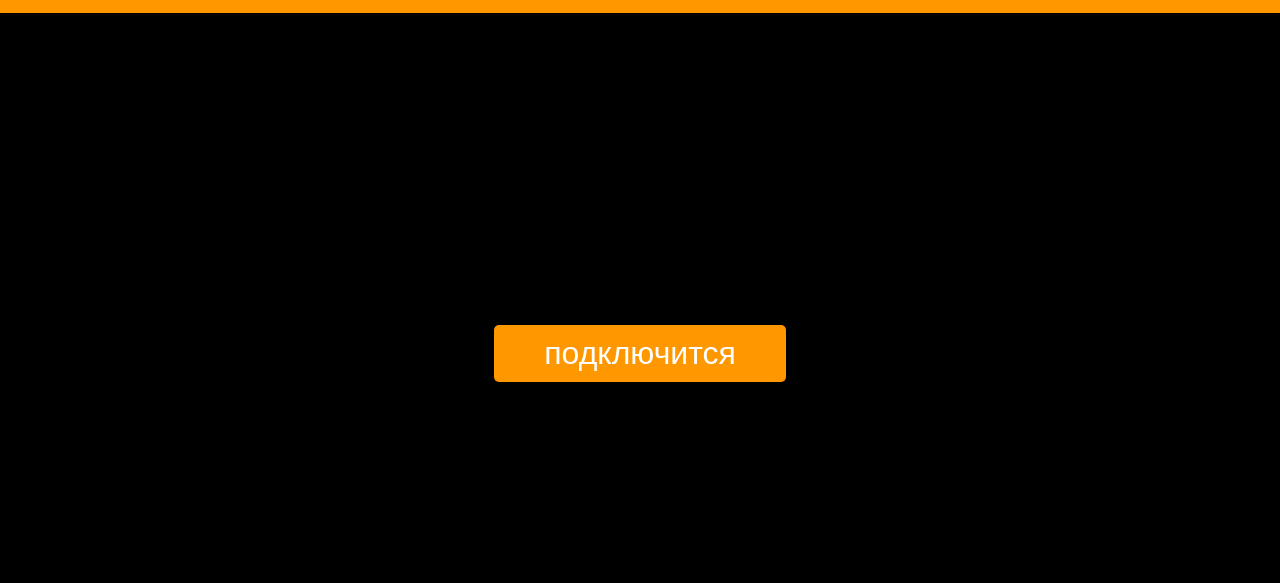
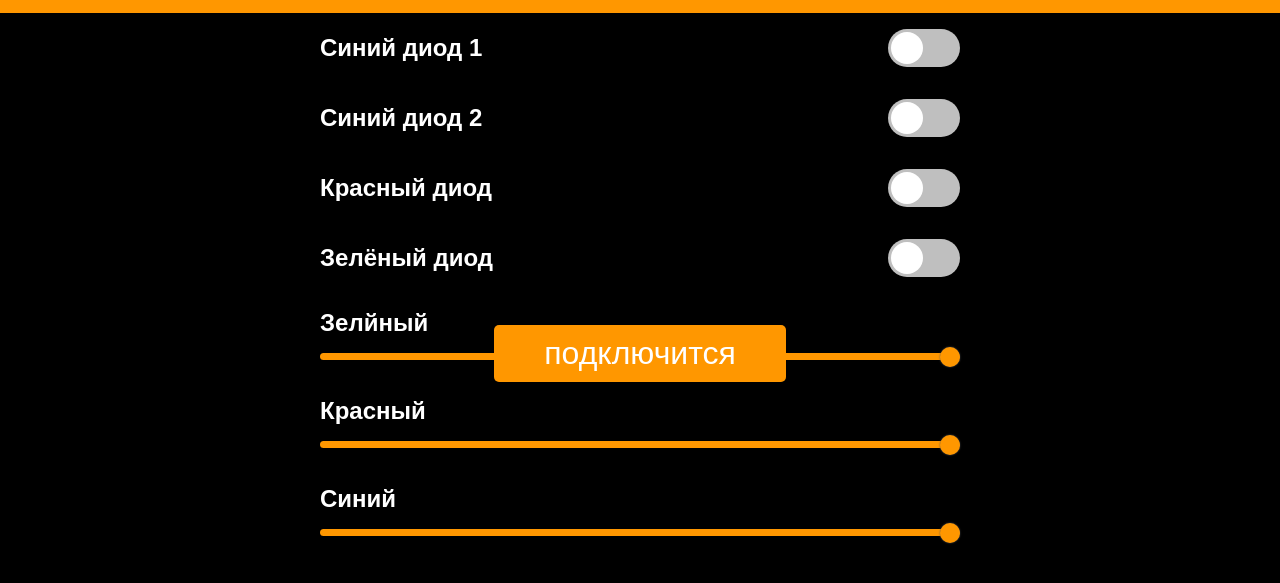
Before and after one commit to Biktop-NIP/app, a plain HTML site: page index.html in a window 1280 px wide. Shown: the part 47-630 px from the top of the page. Drawn offline with Linux system fonts and the light colour scheme.

Commit message:
Update style.css

```diff
--- a/style.css
+++ b/style.css
@@ -70,16 +70,17 @@ input[type="range"]::-ms-track
 
 @media (min-width: 800px){
     .control {
-        display: inline-flex;
-        width:  200px;
-        margin-left: 200px;
+        width: 50vw;
     }
-    .switch-btn {
+    .contolos__box {
+        display: flex;
+        flex-direction: column;
+        justify-content: left;
+    }
 
-    }
     .content {
         display: flex;
-        flex-wrap: wrap;
+        justify-content: center;
         margin-left: 20vw;
         margin-right: 20vw;
     }
```
